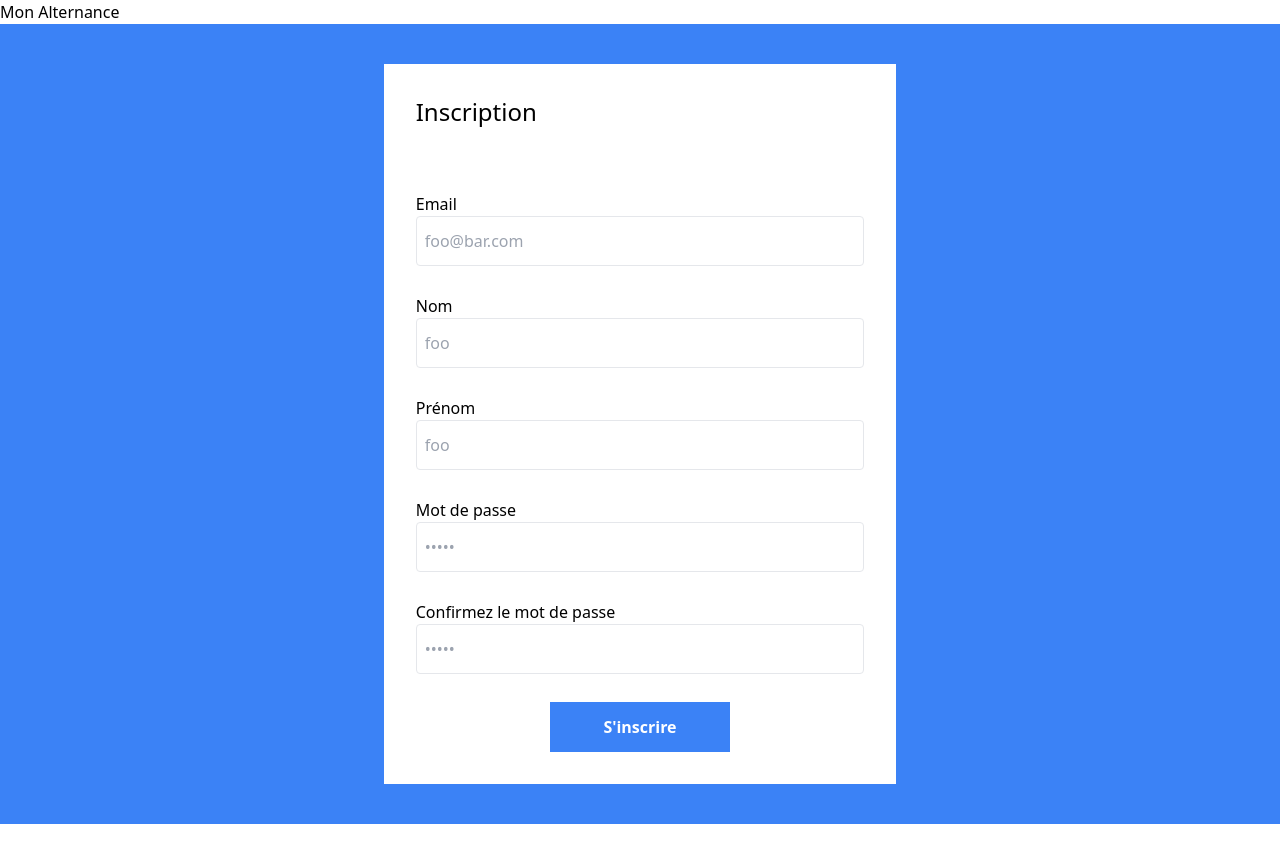
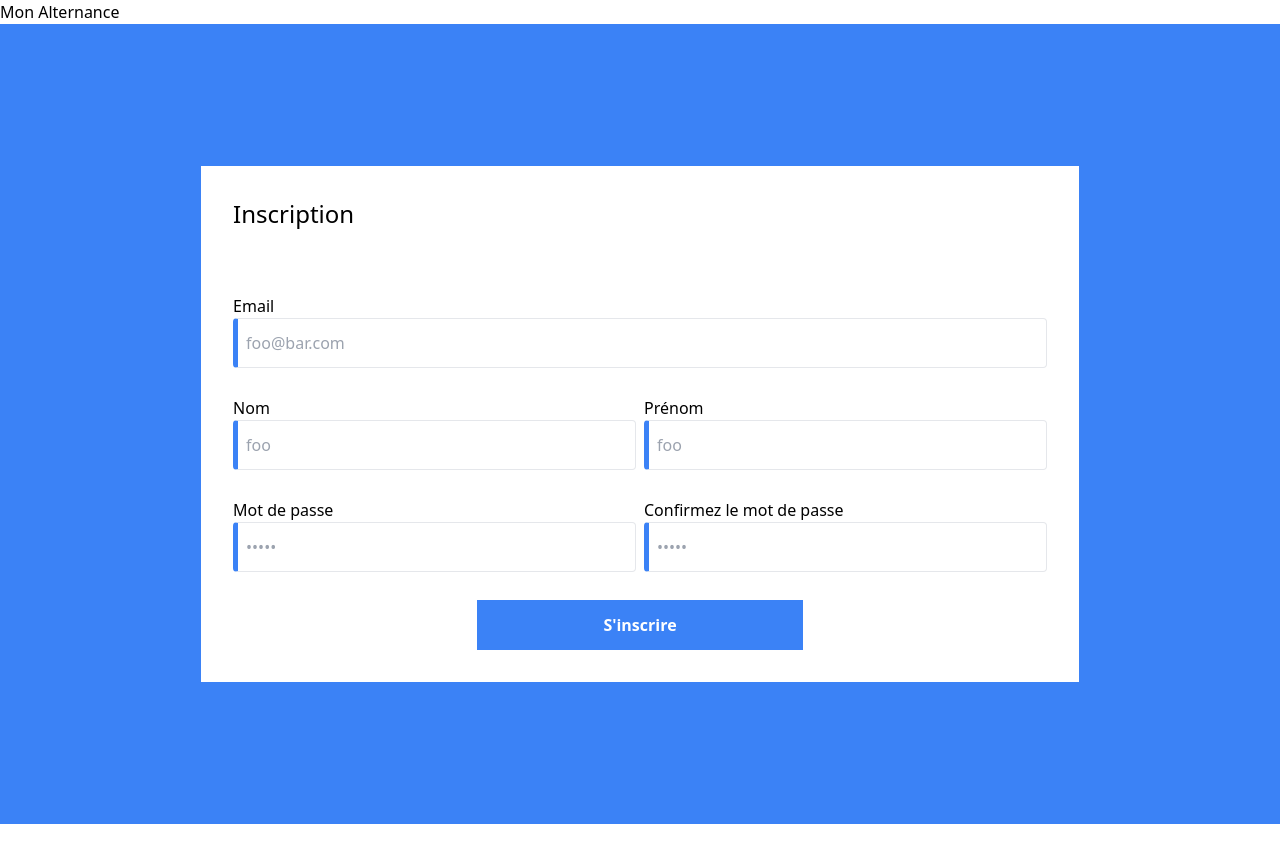
Before and after one commit to EmanuelCottarel/monAlternance, an Angular app: page /register in a window 1280 px wide. After the commit the page ends 824 px from the top, so only its background shows below. Built offline with nearby package versions, Linux system fonts and the light colour scheme.

Commit message:
register + toaster

```diff
--- a/angular.json
+++ b/angular.json
@@ -100,5 +100,8 @@
         }
       }
     }
+  },
+  "cli": {
+    "analytics": false
   }
 }
--- a/package.json
+++ b/package.json
@@ -18,6 +18,7 @@
     "@angular/platform-browser": "^16.0.0",
     "@angular/platform-browser-dynamic": "^16.0.0",
     "@angular/router": "^16.0.0",
+    "ngx-toastr": "^17.0.2",
     "rxjs": "~7.8.0",
     "tslib": "^2.3.0",
     "zone.js": "~0.13.0"
--- a/src/app/_Services/login.service.ts
+++ b/src/app/_Services/login.service.ts
@@ -3,6 +3,7 @@ import {HttpClient, HttpHeaders} from '@angular/common/http';
 import { UserIdentifiers } from "../_Interfaces/userIdentifiers";
 import {Observable, of} from "rxjs";
 import {catchError, map, tap} from 'rxjs/operators';
+import {User} from "../_Interfaces/user";
 
 @Injectable({
   providedIn: 'root'
@@ -26,6 +27,10 @@ export class LoginService {
     );
   }
 
+  createUser(user: User): Observable<any>{
+    return this.http.post(`${this.baseUrl}/api/users`, user, this.httpOptions);
+  }
+
 
   private handleError<T>(operation = 'operation', result?: T) {
     return (error: any): Observable<T> => {
--- /dev/null
+++ b/src/app/_Services/notification.service.ts
@@ -0,0 +1,28 @@
+import { Injectable } from '@angular/core';
+
+import { ToastrService } from 'ngx-toastr';
+
+@Injectable({
+  providedIn: 'root'
+})
+export class NotificationService {
+
+  constructor(private toastr: ToastrService) { }
+
+  showSuccess(message: string, title: string){
+    this.toastr.success(message, title)
+  }
+
+  showError(message: string, title: string){
+    this.toastr.error(message, title)
+  }
+
+  showInfo(message: string, title: string){
+    this.toastr.info(message, title)
+  }
+
+  showWarning(message: string, title: string){
+    this.toastr.warning(message, title)
+  }
+
+}
--- a/src/app/app.module.ts
+++ b/src/app/app.module.ts
@@ -7,6 +7,8 @@ import { LoginFormComponent } from './login-form/login-form.component';
 import { AppRoutingModule } from './app-routing.module';
 import { HttpClientModule } from '@angular/common/http';
 import { RegisterFormComponent } from './register-form/register-form.component';
+import { BrowserAnimationsModule } from '@angular/platform-browser/animations';
+import { ToastrModule } from 'ngx-toastr';
 
 
 @NgModule({
@@ -19,7 +21,9 @@ import { RegisterFormComponent } from './register-form/register-form.component';
     BrowserModule,
     AppRoutingModule,
     FormsModule,
-    HttpClientModule
+    HttpClientModule,
+    BrowserAnimationsModule,
+    ToastrModule.forRoot(),
   ],
   providers: [],
   bootstrap: [AppComponent]
--- a/src/app/login-form/login-form.component.scss
+++ b/src/app/login-form/login-form.component.scss
@@ -1,13 +0,0 @@
-
-.ng-valid[required], .ng-valid.required {
-  border-left: 5px solid rgb(59 130 246); /* blue */
-}
-
-.ng-invalid:not(form) {
-  border-left: 5px solid #a94442; /* red */
-}
-
-input.ng-pristine {
-  color: gray;
-  border-left: 5px solid rgb(59 130 246);
-}
--- a/src/app/register-form/register-form.component.html
+++ b/src/app/register-form/register-form.component.html
@@ -1,7 +1,7 @@
 <main class="bg-blue-500 w-full h-screen flex justify-center items-center">
 
   <div class="h-fit bg-white flex justify-center">
-    <form #loginForm="ngForm" (submit)="register()" class="p-8">
+    <form #registerForm="ngForm" (submit)="register()" class="p-8">
       <h2 class="text-2xl mb-4">Inscription</h2>
 
 
@@ -18,28 +18,32 @@
             <span *ngIf="email.invalid && !email.errors?.['required']">Le format de l'email n'est pas valide</span>
           </div>
         </div>
-        <div>
+
+        <div class="flex flex-row gap-2">
+          <div class="w-1/2">
             <label for="lastName">Nom</label>
-          <input type="text" id="lastName" placeholder="foo" name="firstName" [(ngModel)]="user.lastName"
+            <input type="text" id="lastName" placeholder="foo" name="lastName" [(ngModel)]="user.lastName"
                    #lastName='ngModel' required class="h-[50px] w-full border rounded p-2 mb-4">
             <div *ngIf="lastName.invalid && (lastName.dirty || lastName.touched)"
                  class="w-full h-[40px] bg-red-300 text-red-800 flex items-center px-2 -mt-5 rounded-b text-sm">
-            <span *ngIf="lastName.errors?.['required']">L'email est obligatoire</span>
+              <span *ngIf="lastName.errors?.['required']">Le nom est obligatoire</span>
             </div>
           </div>
 
-        <div>
+          <div class="w-1/2">
             <label for="firstName">Prénom</label>
             <input type="text" id="firstName" placeholder="foo" name="firstName" [(ngModel)]="user.firstName"
                    #firstName='ngModel' required class="h-[50px] w-full border rounded p-2 mb-4">
             <div *ngIf="firstName.invalid && (firstName.dirty || firstName.touched)"
                  class="w-full h-[40px] bg-red-300 text-red-800 flex items-center px-2 -mt-5 rounded-b text-sm">
-            <span *ngIf="firstName.errors?.['required']">L'email est obligatoire</span>
+              <span *ngIf="firstName.errors?.['required']">Le prénom est obligatoire</span>
             </div>
           </div>
 
+        </div>
 
-        <div>
+        <div class="flex flex-row gap-2">
+          <div class="w-1/2">
             <label for="password">Mot de passe</label>
             <input type="password" id="password" placeholder="&bull;&bull;&bull;&bull;&bull;" name="password"
                    #password="ngModel" [(ngModel)]="user.plainPassword" required
@@ -50,9 +54,10 @@
 
             </div>
           </div>
-        <div>
+          <div class="w-1/2">
             <label for="confirmPassword">Confirmez le mot de passe</label>
-          <input type="password" id="confirmPassword" placeholder="&bull;&bull;&bull;&bull;&bull;" name="confirmPassword"
+            <input type="password" id="confirmPassword" placeholder="&bull;&bull;&bull;&bull;&bull;"
+                   name="confirmPassword"
                    #confirmPassword="ngModel" [(ngModel)]="user.plainPassword" required
                    class="h-[50px] w-full border rounded p-2 mb-4">
             <div *ngIf="confirmPassword.invalid && (confirmPassword.dirty || confirmPassword.touched)"
@@ -61,11 +66,11 @@
 
             </div>
           </div>
+        </div>
 
         <div class="w-full flex justify-center">
-          <a routerLink="/register"
-             class="flex items-center justify-center w-2/5 bg-blue-500 text-white font-semibold h-[50px]">S'inscrire</a>
 
+          <button [disabled]="registerForm.invalid"  class="flex items-center justify-center w-2/5 bg-blue-500 text-white font-semibold h-[50px]">S'inscrire</button>
         </div>
       </div>
 
--- a/src/app/register-form/register-form.component.ts
+++ b/src/app/register-form/register-form.component.ts
@@ -1,6 +1,8 @@
 import { Component } from '@angular/core';
 import {LoginService} from "../_Services/login.service";
+import { NotificationService } from "../_Services/notification.service";
 import {User} from "../_Interfaces/user";
+import { Router } from '@angular/router';
 
 @Component({
   selector: 'app-register-form',
@@ -9,7 +11,11 @@ import {User} from "../_Interfaces/user";
 })
 export class RegisterFormComponent {
 
-  constructor(private loginService : LoginService) {
+  constructor(
+    private loginService : LoginService,
+    private notificationService : NotificationService,
+    private router : Router
+    ) {
   }
 
   user:User = {
@@ -18,8 +24,18 @@ export class RegisterFormComponent {
     'firstName':'',
     'lastName':''
   };
-  register(){
+  register():void{
+    this.loginService.createUser(this.user)
+      .subscribe(el => {
+        this.router.navigate(['/login']);
+        this.showToasterSuccess();
 
+      })
+
+  }
+
+  showToasterSuccess(){
+    this.notificationService.showSuccess('Votre compte a bien été crée' , 'Compte crée!');
   }
 
   message: string = '';
--- /dev/null
+++ b/src/assets/form.scss
@@ -0,0 +1,12 @@
+.ng-valid[required], .ng-valid.required {
+  border-left: 5px solid rgb(59 130 246); /* blue */
+}
+
+.ng-invalid:not(form) {
+  border-left: 5px solid #a94442; /* red */
+}
+
+input.ng-pristine {
+  color: gray;
+  border-left: 5px solid rgb(59 130 246);
+}
--- a/src/index.html
+++ b/src/index.html
@@ -6,6 +6,7 @@
   <base href="/">
   <meta name="viewport" content="width=device-width, initial-scale=1">
   <link rel="icon" type="image/x-icon" href="favicon.ico">
+
 </head>
 <body>
   <app-root></app-root>
--- a/src/styles.scss
+++ b/src/styles.scss
@@ -2,3 +2,6 @@
 @tailwind base;
 @tailwind components;
 @tailwind utilities;
+
+@import "src/assets/form.scss";
+@import 'ngx-toastr/toastr';
```
Also changed, not shown: 1 other file (tests, documents, lock files or other folders). Lines whose indentation alone changed are shown as unchanged.
